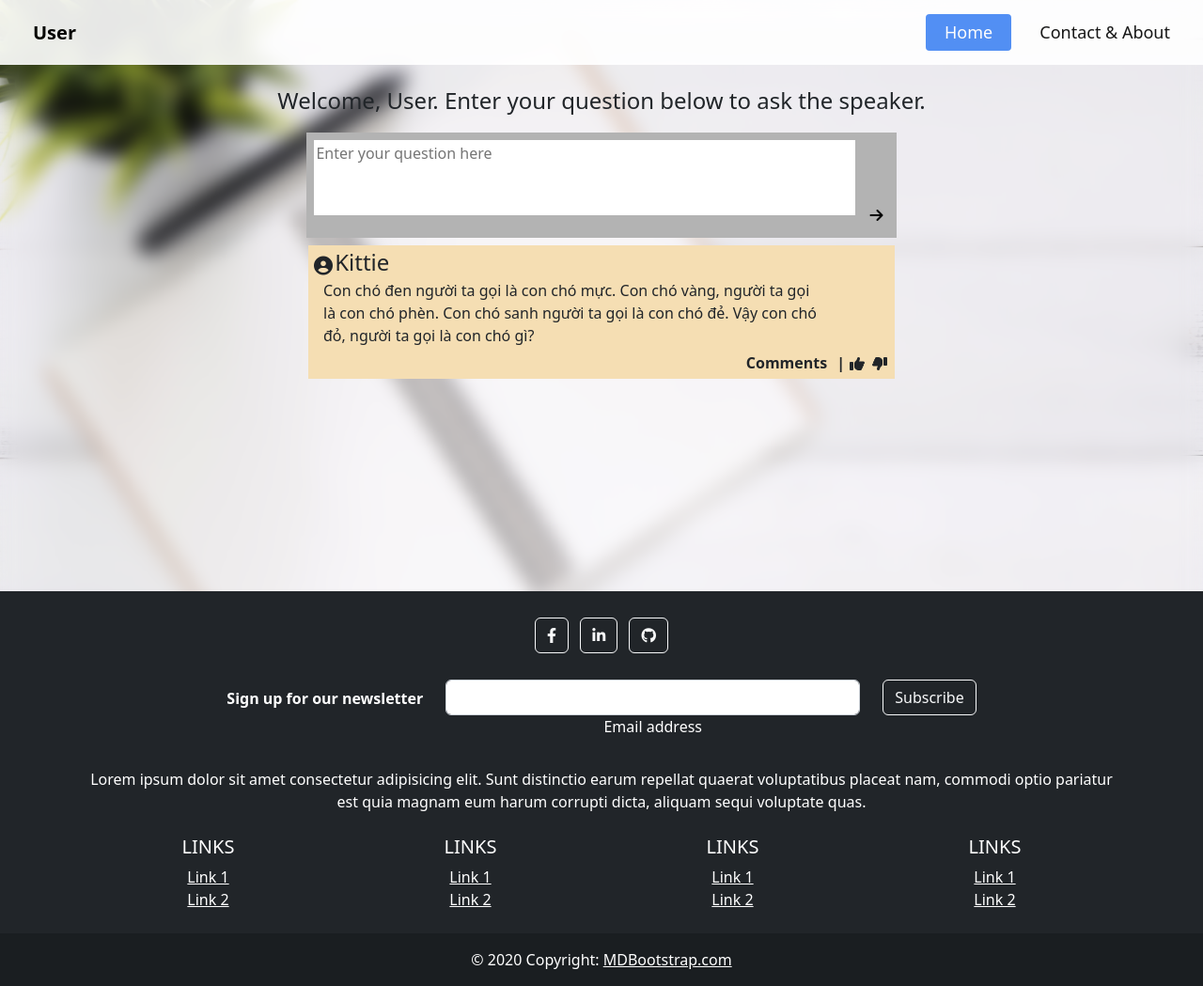
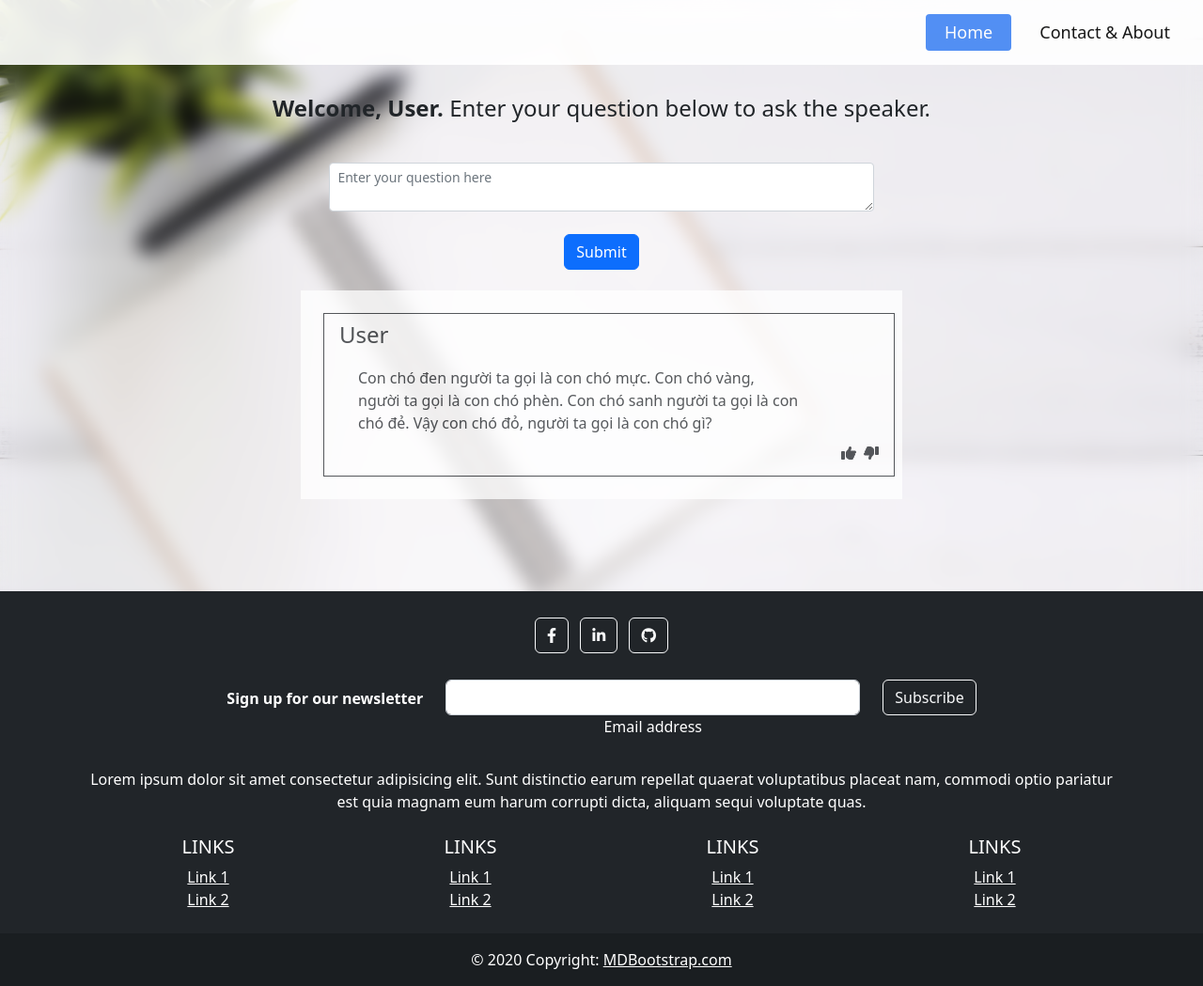
Before and after one commit to baokhanh1701/QAFrame-main, a PHP site: page /AttendeeLogin/AttendeeQuestion/1AttendeeQuestion.html in a window 1280 px wide. Shown: the whole page at 94% size. Run offline with PHP 8.4, Linux system fonts and the light colour scheme; some libraries are stand-ins or nearby versions.

Commit message:
committed

```diff
--- a/AttendeeLogin/1AttendeeLogIn.html
+++ b/AttendeeLogin/1AttendeeLogIn.html
@@ -12,7 +12,6 @@
     <link href="https://cdn.jsdelivr.net/npm/bootstrap@5.2.2/dist/css/bootstrap.min.css" rel="stylesheet"
         integrity="sha384-Zenh87qX5JnK2Jl0vWa8Ck2rdkQ2Bzep5IDxbcnCeuOxjzrPF/et3URy9Bv1WTRi" crossorigin="anonymous">
     <title>Live Event Q&A</title>
-
 </head>
 
 <body>
@@ -104,7 +103,7 @@
                         placeholder="Enter your name here">
                 </div>
                 <div class="mb-4 form-check container">
-                    <input type="checkbox" class="form-check-input" id="exampleCheck1">
+                    <input type="checkbox" class="form-check-input" id="anonymously>
                     <label class="form-check-label" for="exampleCheck1"> Sign in anonymously </label>
                 </div>
                 <div class="text-center justify-content-center align-items-center">
--- a/AttendeeLogin/AttendeeQuestion/1AttendeeLogin.js
+++ b/AttendeeLogin/AttendeeQuestion/1AttendeeLogin.js
@@ -1,34 +1,32 @@
-let btn = document.querySelector('#btn');
-let qstionInput = document.querySelector('#newQ');
-let user = document.querySelector('#user').innerHTML;
-let question= getQuestionfromLocalStorage()
-renderTasks(question)
-btn.addEventListener('click', function () {
-if (!qstionInput.value) {
-alert ("Please Enter Your Question!")
-return false
-}
-let question= getQuestionfromLocalStorage()
-question.push({name: qstionInput.value})
-qstionInput.value=''
-localStorage.setItem('question',JSON.stringify(question))
-renderTasks(question)
-})
-function renderTasks(question=[]) {
-    let content='<div>'
+let btn = document.querySelector("#btn_submit");
+let qstionInput = document.querySelector("#newQ");
+let question = getQuestionfromLocalStorage();
+
+renderTasks(question);
+btn.addEventListener("click", () => {
+    if (!qstionInput.value) {
+        alert("Please Enter Your Question!");
+        return false;
+    }
+    let question = getQuestionfromLocalStorage();
+    question.push({ name: qstionInput.value });
+    qstionInput.value = "";
+    localStorage.setItem("question", JSON.stringify(question));
+    renderTasks(question);
+});
+function renderTasks(question = []) {
+    let content = "<div>";
     question.forEach((question) => {
-        content +=`<div class="question">
-        <div class="head">
-            <i class="fa-solid fa-circle-user"></i>
-            <div>${user}</div>
+        content += `
+        <div class="question container-fluid p-1 m-2 border border-dark">
+        <div class="head container text-left">
+            <div>User</div>
         </div>
-        <div class="content">
-            <div class="text">
+        <div class="content p-2">
+            <div class="text p-2">
                 ${question.name}
             </div>
             <div class="interact">
-                <b id ="btn-comments" class="btn-comments" style="margin:5px;" onclick="showListComments()">Comments</b>
-                <b style="margin:5px">|</b>
                 <i class="fas fa-thumbs-up"></i>
                 <i class="fas fa-thumbs-down" style="transform: scale(-1,1);"></i>
             </div>
@@ -41,28 +39,30 @@ function renderTasks(question=[]) {
 
         <div id="comments" class="comments">Văn bản là một loại hình phương tiện để ghi nhận, lưu giữ và truyền đạt các thông tin từ chủ thể này sang chủ thể khác bằng ký hiệu gọi là chữ viết. Nó gồm tập hợp các câu có tính trọn vẹn về nội dung, hoàn chỉnh về hình thức, có tính liên kết chặt chẽ và</div>
         </div>
-    </div>`})
-    content +='</div>'
-    document.querySelector('#result').innerHTML=content;
+    </div>`;
+    });
+    content += "</div>";
+    document.querySelector("#result").innerHTML = content;
 }
 
-
-localStorage.removeItem('question')
-function getQuestionfromLocalStorage()
-{ return localStorage.getItem('question') ? JSON.parse(localStorage.getItem('question')) :[]}
-    let listComments=document.querySelector('#list-comments')
-    let isShow=true;
-    function showListComments() {
-
+localStorage.removeItem("question");
+function getQuestionfromLocalStorage() {
+    return localStorage.getItem("question")
+        ? JSON.parse(localStorage.getItem("question"))
+        : [];
+}
+let listComments = document.querySelector("#list-comments");
+let isShow = true;
+function showListComments() {
     if (isShow) {
-
-        listComments.style.display="none";
-        isShow=false;
+        listComments.style.display = "none";
+        isShow = false;
     } else {
-        listComments.style.display="block";
-        isShow=true;
+        listComments.style.display = "block";
+        isShow = true;
     }
 }
+                // <b id ="btn-comments" class="btn-comments" style="margin:5px;" onclick="showListComments()">Comments</b>
 
 //////////////////////comment-input//////
 
--- a/AttendeeLogin/AttendeeQuestion/1AttendeeQuestion.css
+++ b/AttendeeLogin/AttendeeQuestion/1AttendeeQuestion.css
@@ -87,7 +87,6 @@ body {
     width: 49vw;
     height: 14vh;
     position: relative;
-    background-color: rgb(179,179,179);
 }
 .body .addQuestion .newQuestion>textarea{
     resize: none;
@@ -120,7 +119,7 @@ body {
     max-height: fit-content;
 }
 .body .addQuestion .listQuestion .question{
-    background-color: wheat;
+    background-color: white;
     margin:0.5rem;
 }
 .body .addQuestion .listQuestion .question .head>i{
@@ -154,7 +153,7 @@ body {
     cursor: pointer;
     color:white;
 }
-.footer{
+/* .footer{
     height: 25vh;
     width:100vw;
     background-color:wheat;
@@ -210,7 +209,7 @@ body {
 .footer .box .icon .fa-discord:hover{
     color:black;
     cursor: pointer;
-}
+} */
 .comments {
     background-color: white;
     padding:10px;
--- a/AttendeeLogin/AttendeeQuestion/1AttendeeQuestion.html
+++ b/AttendeeLogin/AttendeeQuestion/1AttendeeQuestion.html
@@ -11,55 +11,63 @@
         crossorigin="anonymous" referrerpolicy="no-referrer" />
     <link href="https://cdn.jsdelivr.net/npm/bootstrap@5.2.2/dist/css/bootstrap.min.css" rel="stylesheet"
         integrity="sha384-Zenh87qX5JnK2Jl0vWa8Ck2rdkQ2Bzep5IDxbcnCeuOxjzrPF/et3URy9Bv1WTRi" crossorigin="anonymous">
-    <title>Live_Q&A</title>
+    <link rel="stylesheet" href="https://unicons.iconscout.com/release/v4.0.0/css/line.css">
+    <title>Ask your question!</title>
 </head>
 
 <body>
     <script src="https://cdn.jsdelivr.net/npm/bootstrap@5.2.2/dist/js/bootstrap.bundle.min.js"
         integrity="sha384-OERcA2EqjJCMA+/3y+gxIOqMEjwtxJY7qPCqsdltbNJuaOe923+mo//f6V8Qbsw3"
         crossorigin="anonymous"></script>
+    <script defer src="1AttendeeLogin.js"></script>
     <div class="header">
-        <a href="#default" class="logo">User</a>
+        <div href="#default" class="logo" id="user_name"></div>
         <div class="header-right">
-            <a class="active" href="#home">Home</a>
+            <a class="active" href="/index.html">Home</a>
             <a href="#about"> Contact & About</a>
         </div>
     </div>
-    <div class="body">
-        <div class="addQuestion">
-            <div class="headerContent">Welcome, User. Enter your question below to ask the speaker.</div>
-            <div class="newQuestion">
-                <textarea id="newQ" maxlength="300" placeholder="Enter your question here"></textarea>
-                <button id="btn"><i class="fa-solid fa-arrow-right"></i></button>
+    <div class="container-fluid body">
+        <div class="container addQuestion p-2">
+            <div class="headerContent"> <strong>Welcome, User.</strong> Enter your question below to ask the
+                speaker.</div>
+            <div class="newQuestion container p-3 justify-content-center align-items-center mb-5">
+                <div class="container-lg align-items-center justify-content-center p-2">
+                    <textarea class="form-control form-control-sm" id="newQ" maxlength="300"
+                        placeholder="Enter your question here"></textarea>
+                </div>
+                <div class="container d-flex justify-content-center p-2">
+
+                    <button type="button" class="btn btn-primary m-2" id="btn_submit">Submit</button>
+                </div>
             </div>
-            <div class="listQuestion">
+            <!---->
+            <div class="listQuestion container-fluid p-3 bg-white opacity-75">
                 <div id="result"></div>
                 <!-- List of question -->
-                <div class="question">
-                    <div class="head">
-                        <i class="fa-solid fa-circle-user"></i>
-                        <div>Kittie</div>
+                <div class="question container-fluid p-1 m-2 border border-dark">
+                    <div class="head container text-left">
+                        <div>User</div>
                     </div>
-                    <div class="content">
-                        <div class="text">
+                    <div class="content p-2">
+                        <div class="text p-2">
                             Con chó đen người ta gọi là con chó mực. Con chó vàng, người ta gọi là con chó phèn. Con chó
                             sanh người ta gọi là con chó đẻ. Vậy con chó đỏ, người ta gọi là con chó gì?
                         </div>
                         <div class="interact">
-                            <b id="btn-comments" class="btn-comments" style="margin:5px;"
-                                onclick="showListComments()">Comments</b>
-                            <b style="margin:5px">|</b>
-                            <i class="fas fa-thumbs-up"></i>
-                            <i class="fas fa-thumbs-down" style="transform: scale(-1,1);"></i>
+                            <!-- <b id="btn-comments" class="btn-comments m-1" style="margin:5px;"
+                                onclick="showListComments()">Comments</b> -->
+                            <!-- <b style="margin:5px">|</b> -->
+                            <i class="fas fa-thumbs-up m-1"></i>
+                            <i class="fas fa-thumbs-down m-1" style="transform: scale(-1,1);"></i>
                         </div>
-
                     </div>
-                    <div id="list-comments" class="list-comments" style="overflow:scroll; max-height:300px;">
+                    <!-- <div id="list-comments" class="list-comments" style="overflow:scroll; max-height:300px;">
                         <textarea id="comments" class="comments"></textarea>
                         <div id="comments" class="comments">hihi.</div>
                         <div id="comments" class="comments">Con chó đỏ người ta gọi là con chó....</div>
                         <div id="comments" class="comments">Con chó đỏ người ta gọi là con chó... đỏ.</div>
-                    </div>
+                    </div> -->
                 </div>
 
 
@@ -67,8 +75,6 @@
             </div>
         </div>
     </div>
-
-    <script src="1AttendeeLogin.js"></script>
 </body>
 <footer class="bg-dark text-center text-white" id="about">
     <!-- Grid container -->
```
Also changed, not shown: index.js (added).
